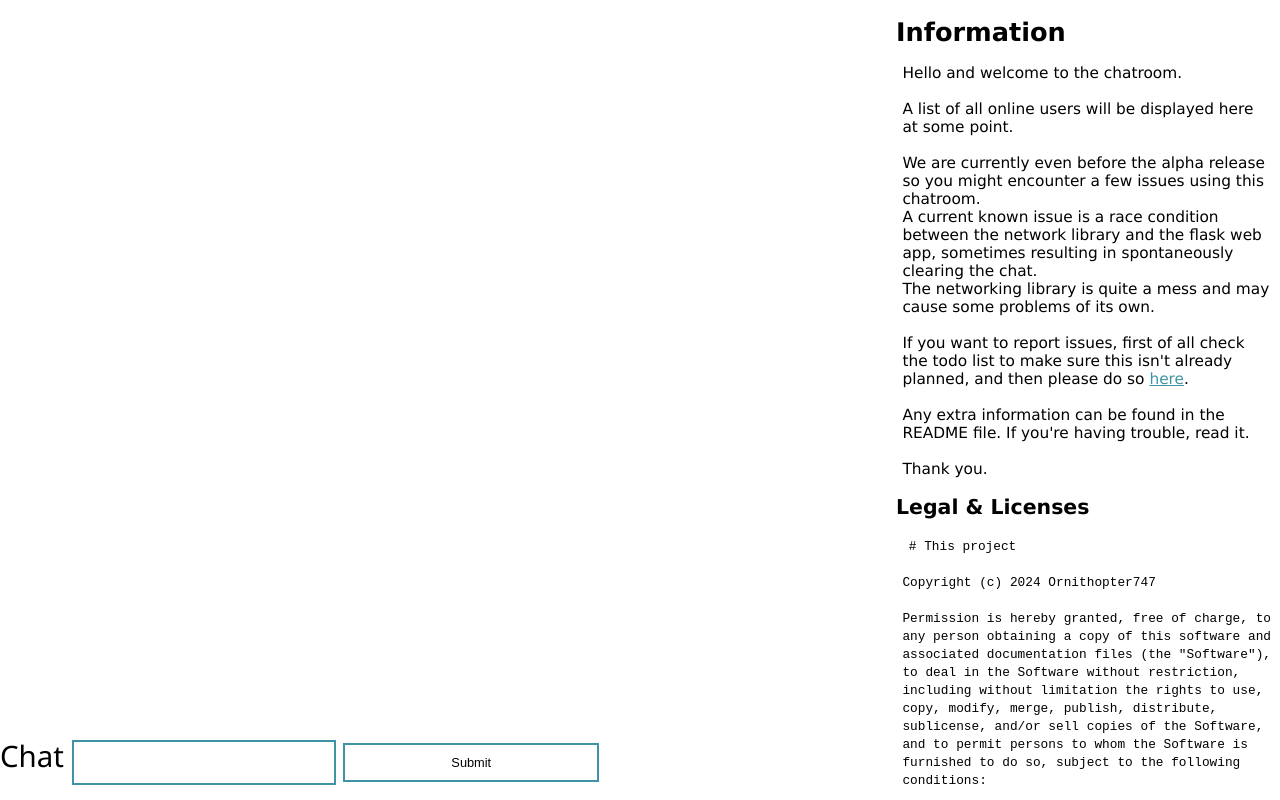
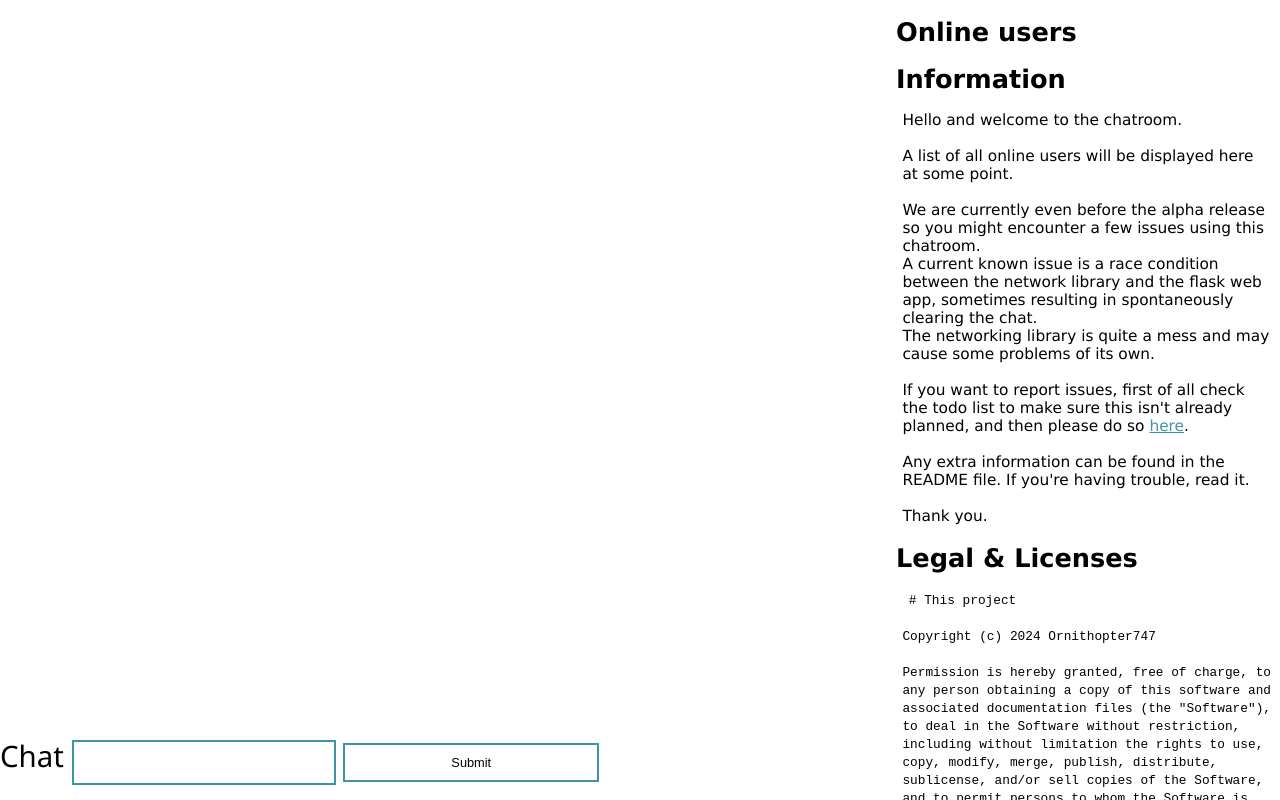
Before and after one commit to OrnitOnGithub/lan-chatroom, a Flask app: template templates/index.html in a window 1280 px wide. Run offline with Flask 3, Linux system fonts and the light colour scheme; the template is opened without the code that fills it, so the values that code supplies are empty; parts of the project's set-up code (start-up, migrations or seed data) failed here and were passed over.

Commit message:
online users works

```diff
--- a/main.py
+++ b/main.py
@@ -1,4 +1,4 @@
-from flask import Flask, render_template, request
+from flask import Flask, render_template, request, make_response
 from datetime import datetime
 import network as net
 import webbrowser
@@ -16,15 +16,29 @@ with open(username_path, "r") as file:
     username = first_line[:20]
 app = Flask(__name__)
 
+user_list = []
+
 
 def sendmsg(msg):
     now = datetime.now()
-
     current_time = now.strftime("%H:%M")
     with open(msg_path, "a") as file:
         file.write(f"\n[{current_time}] ({username}) {msg}")
     net.send() # Sync
     net.send() # net.send is unreliable, so run it twice because second time's the charm!
+
+def update_user_list():
+    global user_list
+    # Start the receive_ping function in a separate thread
+    ping_thread = threading.Thread(target=net.receive_ping)
+    ping_thread.start()
+
+    while True:
+        user_list = [user['username'] for user in net.user_list] # Just a raw list of all users
+        time.sleep(1)
+        net.ping(username) # broadcast your username
+        print(user_list)
+
 
 def listen():
     net.listen()
@@ -52,11 +66,18 @@ def refresh_text():
         file_content = file.read()
     return render_template('chat.html', file_content=file_content)
 
+@app.route('/refresh_online_users')
+def refresh_online_users():
+    online_users = ' '.join(user_list)
+    return online_users
 
 if __name__ == '__main__':
     try:
         listen_thread = threading.Thread(target=listen)
         listen_thread.start()
+
+        ping_thread = threading.Thread(target=update_user_list)
+        ping_thread.start()
 
         if open_browser:
             webbrowser.get(browser).open('http://127.0.0.1:5000')
@@ -66,6 +87,7 @@ if __name__ == '__main__':
         flask_thread.start()
         listen_thread.join()
         flask_thread.join()
+        ping_thread.join()
 
     except KeyboardInterrupt: # Ctrl+C
         try:
--- a/network.py
+++ b/network.py
@@ -68,6 +68,7 @@ def receive_ping():
         current_time = time.time()
         if current_time - last_execution_time > 1: # If it's been more than one second
             last_execution_time = time.time()      # set time to actual time
+            # Everything under this will be ran once every second.
             users_to_remove = []  # Create a list to store users to be removed
 
             for user in user_list:
--- a/noflask.py
+++ b/noflask.py
@@ -1,6 +1,5 @@
 import network as net
 import threading
-import time
 import sys
 import os
 
--- a/templates/index.html
+++ b/templates/index.html
@@ -21,7 +21,7 @@
                     }
                     // Refresh every 5 seconds (adjust as needed)
                     setInterval(refreshText, 500);
-                    </script>
+                </script>
             </div>
             <form method="post" action="{{ url_for('add_text') }}">
                 <label for="text">Chat</label>
@@ -68,6 +68,19 @@
         </div>
 
         <div class="container debug-bordered" id="div2">
+            <h1>Online users</h1>
+            <pre id="online-users"></pre>
+            <script>
+                function refreshOnlineUsers() {
+                    fetch('/refresh_online_users')
+                        .then(response => response.text())
+                        .then(data => {
+                            document.getElementById('online-users').textContent = data;
+                        });
+                }
+                // Refresh every 5 seconds (adjust as needed)
+                setInterval(refreshOnlineUsers, 2000);
+            </script>
             <h1>Information</h1>
             <div class="debug-bordered padded">
                 <main-text>
@@ -92,7 +105,7 @@
                     Thank you.
                 </main-text>
             </div>
-            <h2>Legal & Licenses</h2>
+            <h1>Legal & Licenses</h1>
             <div class="debug-bordered padded">
 
                 <license-text class="padded">
```
Also changed, not shown: 1 other file.
